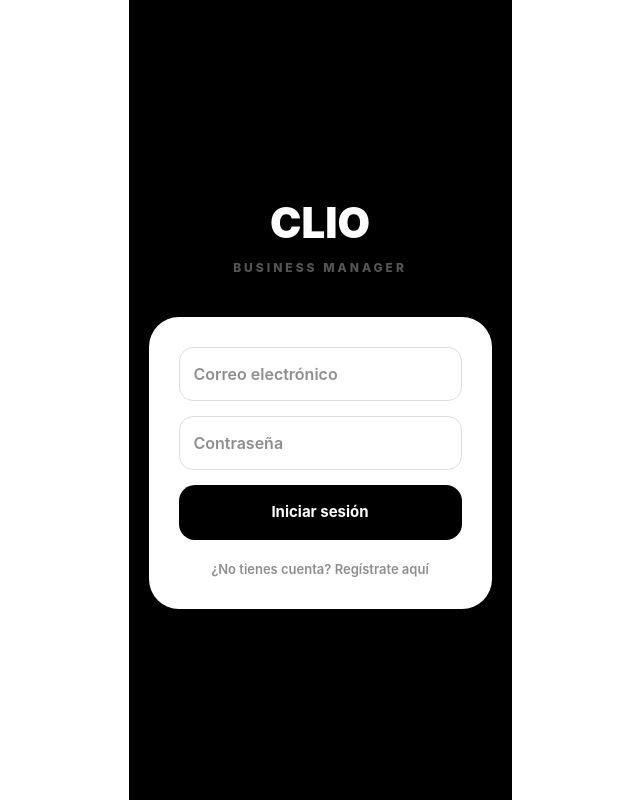
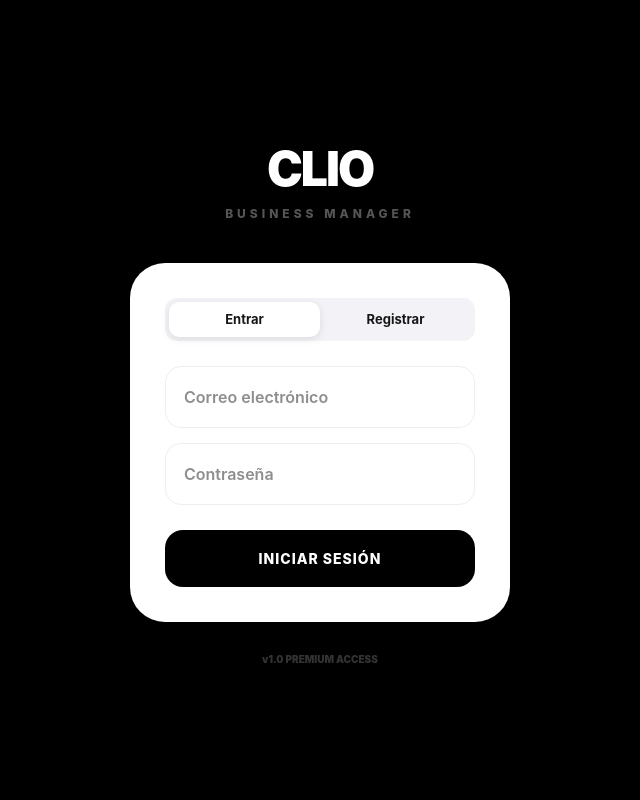
Before and after one commit to mooon300/clio-app, a Next.js app: page /login in a window 1280 px wide. Shown: the whole page, without its empty margins (320-960 px from the left). Built offline with nearby package versions, Linux system fonts and the light colour scheme; no server answers.

Commit message:
🚀 Login con auto-new

```diff
--- a/app/login/page.tsx
+++ b/app/login/page.tsx
@@ -2,49 +2,62 @@
 
 import { useState, useEffect } from 'react'
 import { useRouter } from 'next/navigation'
-import { supabase } from '../../lib/config' // cliente centralizado
+import { supabase } from '../../lib/config'
 
 export default function LoginPage() {
   const router = useRouter()
   const [email, setEmail] = useState('')
   const [password, setPassword] = useState('')
   const [loading, setLoading] = useState(false)
+  const [isRegistering, setIsRegistering] = useState(false) // Estado para cambiar el modo
 
-  // ====== ENTRAR CON CONTRASEÑA ======
-  const login = async (e: any) => {
+  // ====== FUNCIÓN PRINCIPAL (Login o Registro) ======
+  const handleSubmit = async (e: any) => {
     e.preventDefault()
     setLoading(true)
+
+    if (isRegistering) {
+      const { error } = await supabase.auth.signUp({ email, password })
+      if (error) alert("Error: " + error.message)
+      else alert("¡Registro exitoso! Ahora cambia a 'Iniciar Sesión' para entrar.")
+    } else {
       const { error } = await supabase.auth.signInWithPassword({ email, password })
       if (error) alert("Error: " + error.message)
       else router.push('/')
-    setLoading(false)
     }
-
-  // ====== REGISTRARSE (PARA USUARIOS NUEVOS) ======
-  const registrarse = async () => {
-    if (!email || !password) return alert("Pon correo y contraseña")
-    setLoading(true)
-    const { error } = await supabase.auth.signUp({ email, password })
-    if (error) alert("Error al registrar: " + error.message)
-    else alert("¡Registro exitoso! Ya puedes iniciar sesión con estos datos.")
     setLoading(false)
   }
 
   return (
-    <div style={{ fontFamily: '-apple-system, sans-serif', padding: '50px 20px', maxWidth: '400px', margin: '0 auto', minHeight: '100vh', display: 'flex', flexDirection: 'column', justifyContent: 'center', backgroundColor: 'black' }}>
+    <div style={{ display: 'flex', flexDirection: 'column', alignItems: 'center', justifyContent: 'center', minHeight: '100vh', backgroundColor: 'black', fontFamily: '-apple-system, sans-serif', padding: '20px' }}>
 
-      <h1 style={{ fontWeight: 900, fontSize: '42px', textAlign: 'center', marginBottom: '5px', color: 'white' }}>CLIO</h1>
-      <p style={{ textAlign: 'center', color: '#555', marginBottom: '40px', fontWeight: 800, fontSize: '12px', letterSpacing: '3px' }}>BUSINESS MANAGER</p>
+      <header style={{ textAlign: 'center', marginBottom: '40px' }}>
+        <h1 style={{ color: 'white', fontWeight: 900, fontSize: '48px', margin: 0, letterSpacing: '-2px' }}>CLIO</h1>
+        <p style={{ color: '#555', fontWeight: 800, fontSize: '12px', letterSpacing: '4px' }}>BUSINESS MANAGER</p>
+      </header>
 
-      <form onSubmit={login} style={{ display: 'flex', flexDirection: 'column', gap: '15px', background: 'white', padding: '30px', borderRadius: '30px' }}>
+      <div style={{ background: 'white', padding: '35px', borderRadius: '35px', width: '100%', maxWidth: '380px', boxShadow: '0 20px 40px rgba(0,0,0,0.5)' }}>
 
+        {/* Selector de Modo */}
+        <div style={{ display: 'flex', background: '#F2F2F7', borderRadius: '12px', padding: '4px', marginBottom: '25px' }}>
+          <button
+            onClick={() => setIsRegistering(false)}
+            style={{ ...tabBtn, backgroundColor: !isRegistering ? 'white' : 'transparent', boxShadow: !isRegistering ? '0 2px 8px rgba(0,0,0,0.1)' : 'none' }}
+          >Entrar</button>
+          <button
+            onClick={() => setIsRegistering(true)}
+            style={{ ...tabBtn, backgroundColor: isRegistering ? 'white' : 'transparent', boxShadow: isRegistering ? '0 2px 8px rgba(0,0,0,0.1)' : 'none' }}
+          >Registrar</button>
+        </div>
+
+        <form onSubmit={handleSubmit} style={{ display: 'flex', flexDirection: 'column', gap: '15px' }}>
           <input
             type="email"
             placeholder="Correo electrónico"
             value={email}
             onChange={e => setEmail(e.target.value)}
+            style={inputStyle}
             required
-          style={inputStyle} // Aquí arreglamos el color del texto
           />
 
           <input
@@ -52,54 +65,22 @@ export default function LoginPage() {
             placeholder="Contraseña"
             value={password}
             onChange={e => setPassword(e.target.value)}
+            style={inputStyle}
             required
-          style={inputStyle}
           />
 
-        <button type="submit" disabled={loading} style={btnStyle}>
-          {loading ? 'Entrando...' : 'Iniciar sesión'}
-        </button>
-
-        <button type="button" onClick={registrarse} style={btnGhost}>
-          ¿No tienes cuenta? Regístrate aquí
+          <button disabled={loading} style={btnBlack}>
+            {loading ? 'Procesando...' : (isRegistering ? 'CREAR CUENTA' : 'INICIAR SESIÓN')}
           </button>
         </form>
+      </div>
+
+      <p style={{ marginTop: '30px', color: '#333', fontSize: '10px', fontWeight: 900 }}>v1.0 PREMIUM ACCESS</p>
     </div>
   )
 }
 
 // ====== ESTILOS ======
-const inputStyle = {
-  width: '100%',
-  padding: '14px',
-  borderRadius: '14px',
-  border: '1px solid #DDD',
-  fontWeight: 600,
-  fontSize: '16px',
-  outline: 'none',
-  boxSizing: 'border-box' as 'border-box',
-  color: '#1D1D1F', // <-- ESTO arregla que el texto se vea negro
-  backgroundColor: '#FFF'
-}
-
-const btnStyle = {
-  width: '100%',
-  padding: '16px',
-  background: 'black',
-  color: 'white',
-  border: 'none',
-  borderRadius: '16px',
-  fontWeight: 700,
-  cursor: 'pointer',
-  fontSize: '15px'
-}
-
-const btnGhost = {
-  background: 'none',
-  border: 'none',
-  color: '#8E8E93',
-  fontSize: '13px',
-  fontWeight: 600,
-  cursor: 'pointer',
-  marginTop: '5px'
-}
+const tabBtn = { flex: 1, border: 'none', padding: '8px', borderRadius: '10px', fontSize: '13px', fontWeight: 700, cursor: 'pointer', transition: '0.2s' }
+const inputStyle = { padding: '18px', borderRadius: '16px', border: '1px solid #EEE', fontSize: '16px', fontWeight: 600, outline: 'none', width: '100%', boxSizing: 'border-box' as 'border-box', color: '#1D1D1F', backgroundColor: '#FFF' }
+const btnBlack = { padding: '18px', background: 'black', color: 'white', border: 'none', borderRadius: '18px', fontWeight: 800, fontSize: '14px', cursor: 'pointer', letterSpacing: '1px', marginTop: '10px' }
```
Lines whose indentation alone changed are shown as unchanged.
